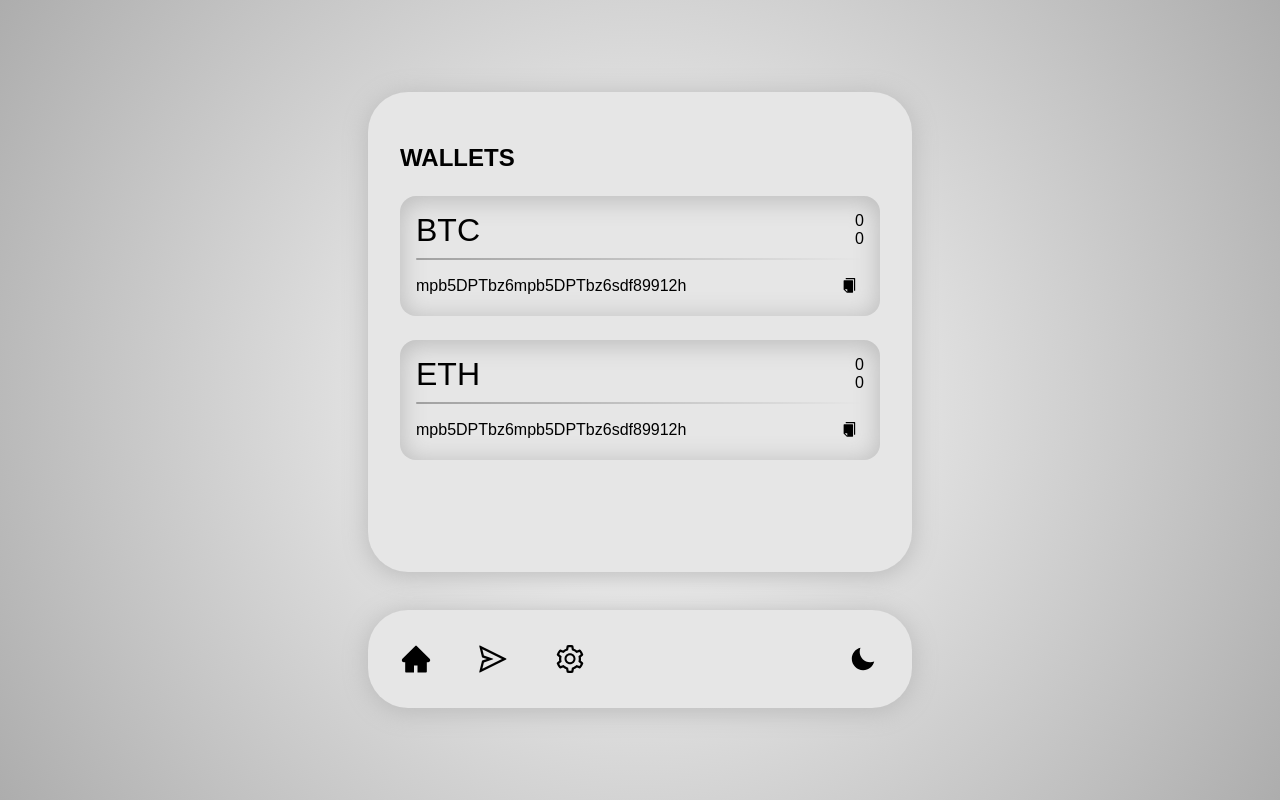
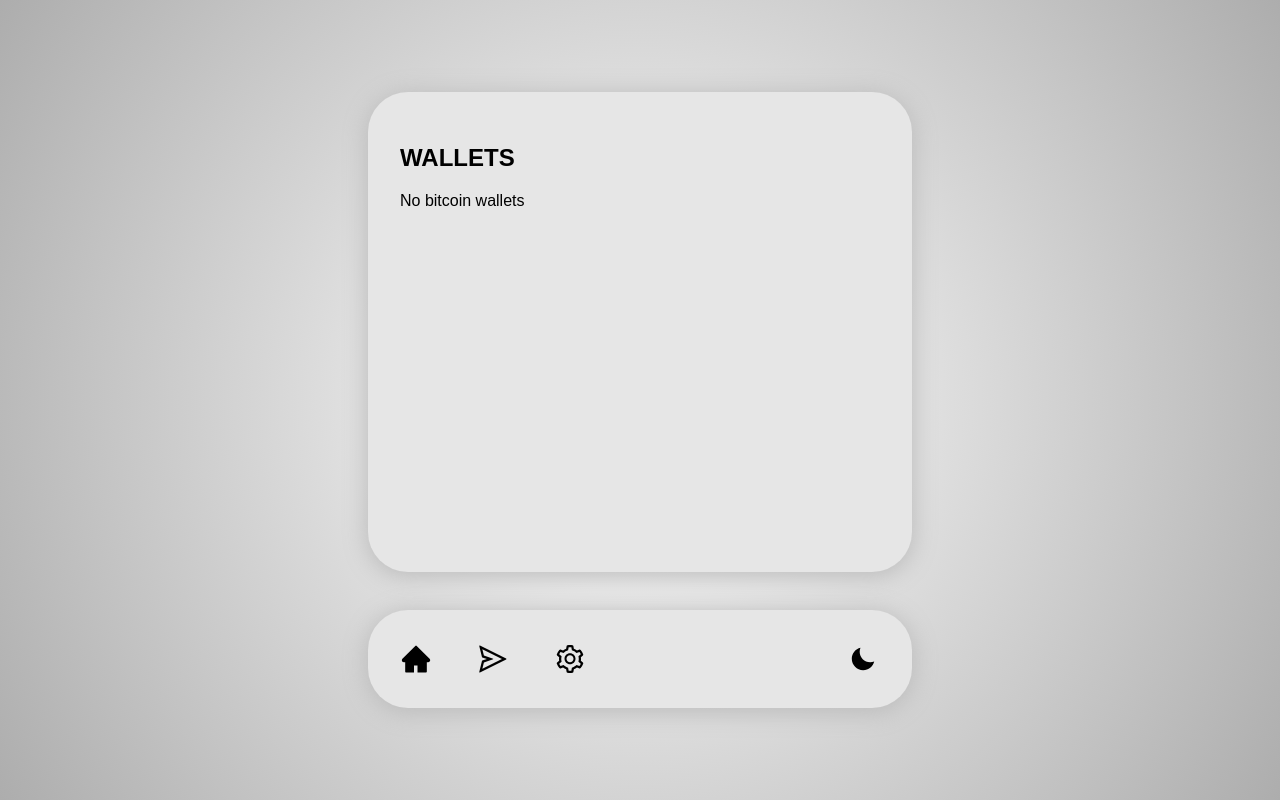
Before and after one commit to NotEternal/bitcoinWallet, a React (Create React App) app: page / in a window 1280 px wide. Built offline with nearby package versions, Linux system fonts and the light colour scheme; a web font is replaced by a local one.

Commit message:
Add functional for creating new Btc wallets

```diff
--- a/src/common/Coin.js
+++ b/src/common/Coin.js
@@ -1,6 +1,6 @@
 import BtcLib from 'bitcoinjs-lib';
-import bip39 from 'bip39';
-import bip32 from 'bip32';
+import * as bip39 from 'bip39';
+import * as bip32 from 'bip32';
 
 class BtcLikeCoin {
   constructor(params) {
@@ -10,20 +10,33 @@ class BtcLikeCoin {
     this.ticker = ticker;
     this.precision = precision;
 
-    console.log('%c Create new Coin', 'color: green;');
+    console.log('%cCreate new Coin', 'color: pink;');
     console.log('name: ', this.name);
     console.log('ticker: ', this.ticker);
     console.log('precision: ', this.precision);
   }
 
   createWallet = () => {
-    console.log('create wallet');
-
     const mnemonicPhrase = bip39.generateMnemonic();
     const seed = bip39.mnemonicToSeedSync(mnemonicPhrase);
-    const newWallet = 'abc...';
+    const newWallet = {
+      ticker: this.ticker,
+      precision: this.precision,
+      mnemonic: mnemonicPhrase,
+      address: 'kljh324hoi234hhoewqrh', // TODO: address
+      seed: seed,
+      balance: 0,
+    };
+    const wallets = JSON.parse(window.localStorage.getItem('wallets') || '{}');
 
-    console.log('seed: ', seed);
+    window.localStorage.setItem(
+      'wallets',
+      JSON.stringify({
+        ...wallets,
+        btc: [...wallets.btc, newWallet],
+      })
+    );
+
     return newWallet;
   };
 
@@ -70,12 +83,12 @@ class BtcLikeCoin {
   };
 }
 
-const Coin = {
+const Coin = Object.freeze({
   BTC: new BtcLikeCoin({
     name: 'Bitcoin',
     ticker: 'BTC',
     precision: 8,
   }),
-};
+});
 
 export default Coin;
--- a/src/pages/App.jsx
+++ b/src/pages/App.jsx
@@ -8,13 +8,28 @@ import { Send } from './Send';
 import { Notification } from '../components/Notification';
 
 export const App = () => {
+  // Notifications ================================
   const [showNotification, setShowNotification] = useState(false);
 
-  // Default settings =============================
+  // Default theme ================================
+  const prefersDarkScheme = window.matchMedia('(prefers-color-scheme: dark)');
+  const localStorageDark = window.localStorage.getItem('dark');
+  const darkThemeIsActive = localStorageDark
+    ? localStorageDark === 'true'
+    : prefersDarkScheme.matches;
+  const [isDark, setIsDark] = useState(darkThemeIsActive);
 
-  const hasLocalSettings = window.localStorage.getItem('wallets');
+  // Default page =================================
+  const localStoragePage = window.localStorage.getItem('page');
+  const defaultPage = localStoragePage ? localStoragePage : 'wallet';
+  const [activePage, setActivePage] = useState(defaultPage);
 
-  if (!hasLocalSettings) {
+  // Checking wallets =============================
+  const strWallets = window.localStorage.getItem('wallets') || '{}';
+  const localStorageWallets = JSON.parse(strWallets);
+  const [wallets, setWallets] = useState(localStorageWallets);
+
+  if (!Object.keys(wallets).length) {
     window.localStorage.setItem(
       'wallets',
       JSON.stringify({
@@ -23,32 +38,21 @@ export const App = () => {
     );
   }
 
-  // Default theme ================================
-
-  const prefersDarkScheme = window.matchMedia('(prefers-color-scheme: dark)');
-  const localStorageDark = window.localStorage.getItem('dark');
-  const darkThemeIsActive = localStorageDark
-    ? localStorageDark === 'true'
-    : prefersDarkScheme.matches;
-  const [isDark, setIsDark] = useState(darkThemeIsActive);
-
-  // Default page =================================
-
-  const localStoragePage = window.localStorage.getItem('page');
-  const defaultPage = localStoragePage ? localStoragePage : 'wallet';
-  const [activePage, setActivePage] = useState(defaultPage);
-
-  // Checking wallets =============================
-
-  const [hasAnyWallet, setHasAnyWallet] = useState(false);
+  const setBtcWallet = (newWallet) => {
+    setWallets({
+      ...wallets,
+      btc: [...wallets.btc, ...newWallet],
+    });
+  };
 
   useEffect(() => {
-    const strWallets = window.localStorage.getItem('wallets') || '{}';
-    const wallets = JSON.parse(strWallets);
-    const btcWallets = wallets.btc;
-
-    setHasAnyWallet(!!btcWallets.length);
-  }, [setHasAnyWallet]);
+    window.localStorage.setItem(
+      'wallets',
+      JSON.stringify({
+        ...wallets,
+      })
+    );
+  }, [wallets]);
 
   return (
     <div className={`App ${isDark ? '' : 'light'}`}>
@@ -60,10 +64,11 @@ export const App = () => {
             )}
 
             <div className="App-body__page-wrapper">
-              {activePage === 'wallet' && <Wallets />}
+              {activePage === 'wallet' && <Wallets wallets={wallets} />}
               {activePage === 'send' && <Send />}
-              {activePage === 'settings' && <Settings />}
-              {hasAnyWallet && <Settings />}
+              {activePage === 'settings' && (
+                <Settings setBtcWallet={setBtcWallet} />
+              )}
             </div>
 
             <header>
--- a/src/pages/Settings/index.jsx
+++ b/src/pages/Settings/index.jsx
@@ -1,10 +1,10 @@
 import './index.css';
-// import Coin from '../../common/Coin';
+import Coin from '../../common/Coin';
 import { Button } from '../../components/Button';
 
 export const Settings = () => {
   const handleCreate = () => {
-    // Coin.BTC.createWallet();
+    Coin.BTC.createWallet();
   };
 
   const handleRestore = () => {
--- a/src/pages/Wallets/WalletItem.jsx
+++ b/src/pages/Wallets/WalletItem.jsx
@@ -2,7 +2,7 @@ import { useState, useRef } from 'react';
 import { AiFillCopy } from 'react-icons/ai';
 
 export const WalletItem = (props) => {
-  const { ticker, address, balance, shortAddress } = props;
+  const { ticker, address, balance } = props;
   const [isCopied, setIsCopied] = useState('');
   const textAreaRef = useRef(null);
 
@@ -15,6 +15,7 @@ export const WalletItem = (props) => {
     setTimeout(() => setIsCopied(false), 600);
   };
 
+  // TODO: check window width and set a short address then
   const partOfTheAddress =
     address.substr(0, 4) + // 4 chars
     '...' +
@@ -47,7 +48,7 @@ export const WalletItem = (props) => {
           <textarea ref={textAreaRef} defaultValue={address} />
         </form>
 
-        {shortAddress ? partOfTheAddress : address}
+        {address}
 
         {document.queryCommandSupported('copy') && (
           <button className="wallet-item__copy-button" onClick={onCopy}>
--- a/src/pages/Wallets/index.jsx
+++ b/src/pages/Wallets/index.jsx
@@ -1,35 +1,26 @@
 import './index.css';
 import { WalletItem } from './WalletItem';
 
-export const Wallets = () => {
-  const wallets = [
-    {
-      ticker: 'btc',
-      address: 'mpb5DPTbz6mpb5DPTbz6sdf89912h',
-      balance: 0,
-    },
-    {
-      ticker: 'eth',
-      address: 'mpb5DPTbz6mpb5DPTbz6sdf89912h',
-      balance: 0,
-    },
-  ];
+export const Wallets = (props) => {
+  const { wallets } = props;
+  const { btc } = wallets;
 
   return (
     <div className="wallets">
       <h2>WALLETS</h2>
 
-      {wallets.map((wallet, index) => {
+      {btc.length
+        ? btc.map((wallet, index) => {
             return (
               <WalletItem
                 ticker={wallet.ticker}
                 address={wallet.address}
                 balance={wallet.balance}
-            shortAddress={false}
                 key={index}
               />
             );
-      })}
+          })
+        : 'No bitcoin wallets'}
     </div>
   );
 };
```
Lines whose indentation alone changed are shown as unchanged.
